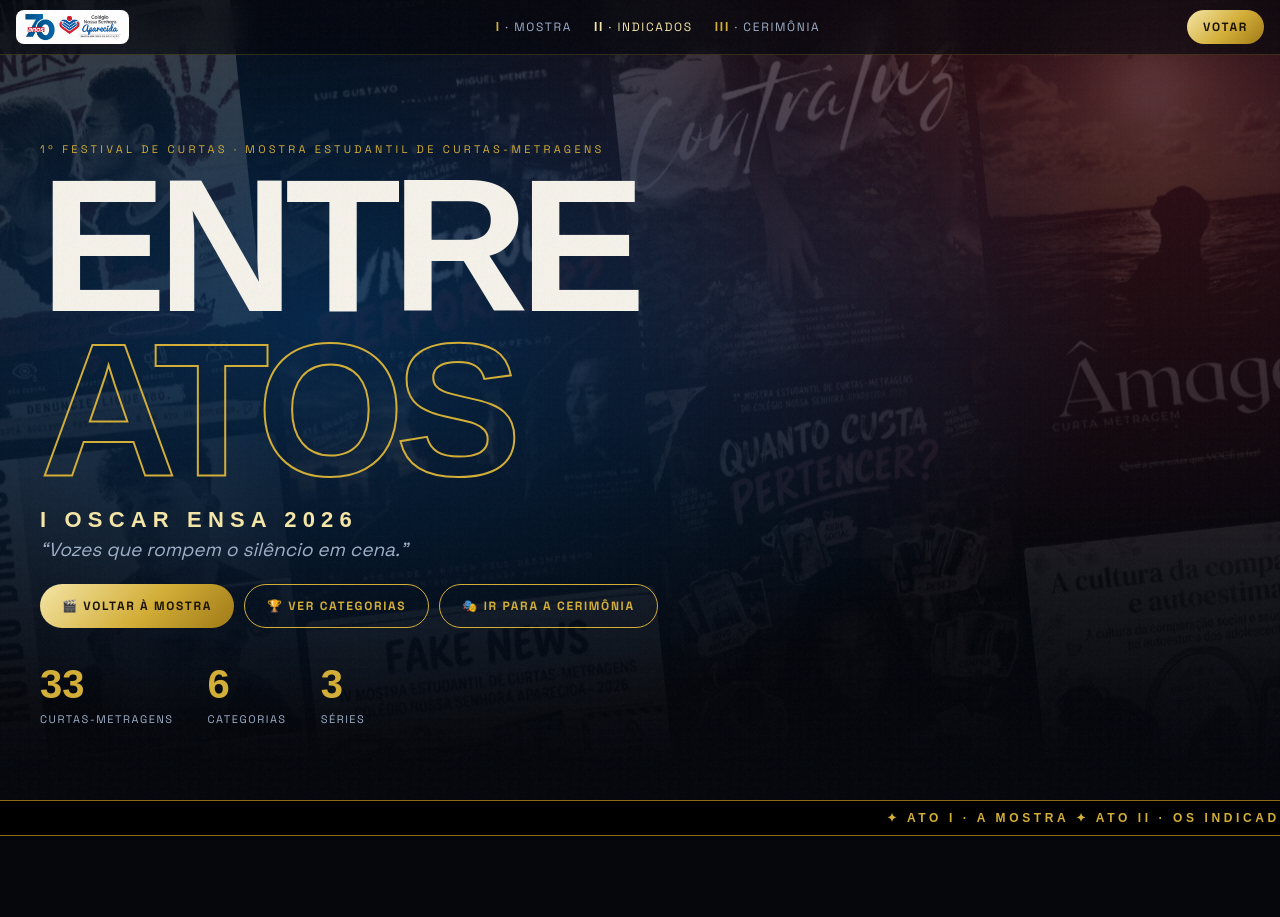
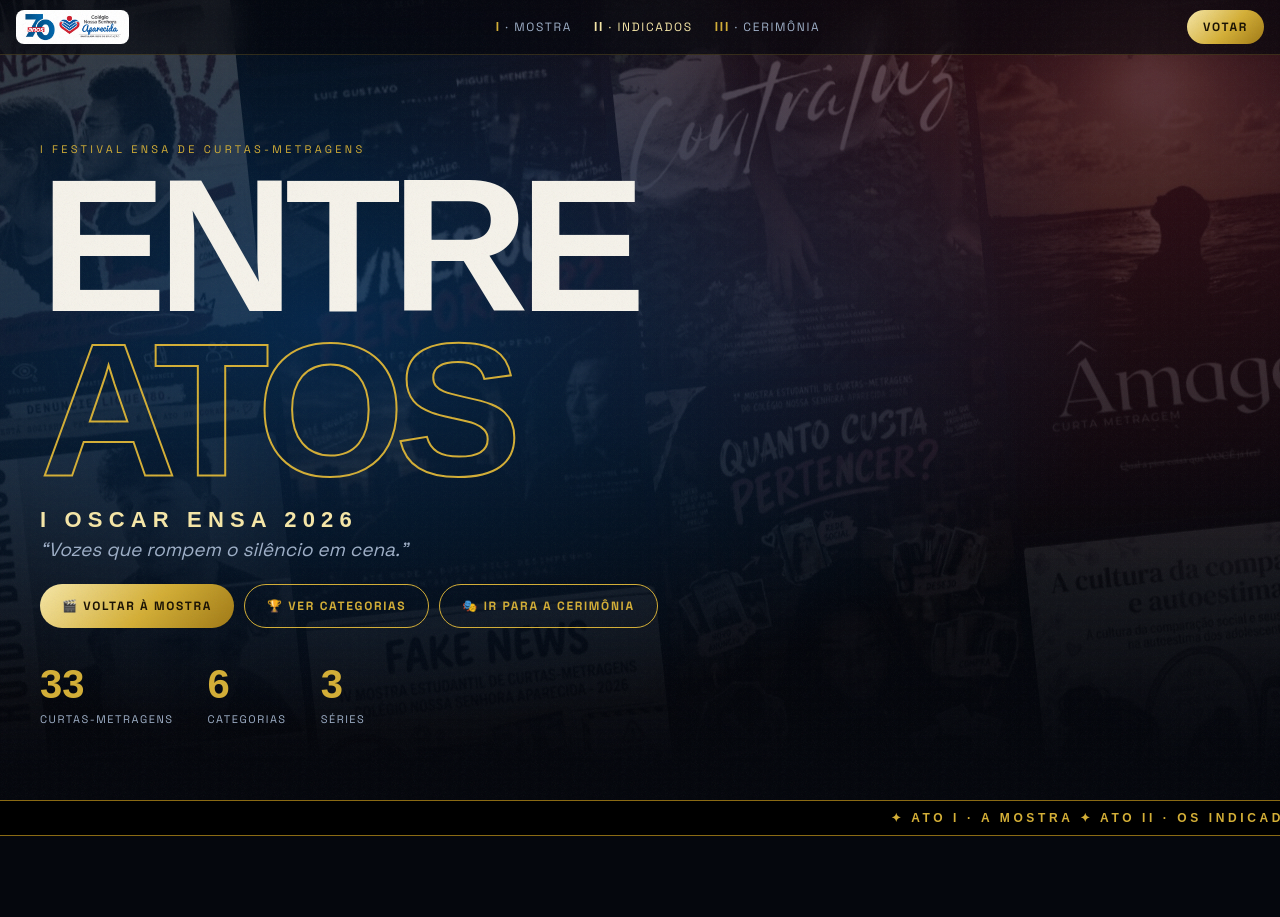
Before and after one commit to RuanPSilva/Festival-Curtas, a plain HTML site: page II_Indicados.html in a window 1280 px wide. Shown: the top 917 px of the page. Drawn offline with Linux system fonts and the light colour scheme; a web font is replaced by a local one.

Commit message:
Atualização de textos

```diff
--- a/II_Indicados.html
+++ b/II_Indicados.html
@@ -9,7 +9,7 @@
   <link rel="preconnect" href="https://fonts.gstatic.com" crossorigin>
   <link href="https://fonts.googleapis.com/css2?family=Unbounded:wght@500;700;800;900&family=Space+Grotesk:wght@400;500;700&display=swap" rel="stylesheet">
   <link rel="stylesheet" href="style.css">
-  <title>Entre Atos · I Oscar ENSA 2026</title>
+  <title>I Festival ENSA de Curtas-Metragens</title>
 </head>
 <body data-page="indicados">
 <nav class="nav">
@@ -24,7 +24,7 @@
 <header class="hero" id="top">
   <div class="mos" id="mos"></div>
   <div class="hc">
-    <p class="k">1º Festival de Curtas · Mostra Estudantil de Curtas-Metragens</p>
+    <p class="k">I Festival ENSA de Curtas-Metragens</p>
     <h1><span>Entre</span><span class="ol">Atos</span></h1>
     <p class="ed">I OSCAR ENSA 2026</p>
     <p class="tema">“Vozes que rompem o silêncio em cena.”</p>
@@ -34,7 +34,7 @@
     <div class="st"><div><b>33</b><span>curtas-metragens</span></div><div><b>6</b><span>categorias</span></div><div><b>3</b><span>séries</span></div></div>
   </div>
 </header>
-<div class="mq"><span>✦ ATO I · A MOSTRA ✦ ATO II · OS INDICADOS ✦ ATO III · A CERIMÔNIA ✦ ENTRE ATOS 2026 ✦ I OSCAR ENSA ✦ AND THE WINNER IS… ✦</span></div>
+<div class="mq"><span>✦ ATO I · A MOSTRA ✦ ATO II · OS INDICADOS ✦ ATO III · A CERIMÔNIA ✦ ENTRE ATOS 2026 ✦ I OSCAR ENSA ✦ E O VENCEDOR É… ✦</span></div>
 <main>
 <section id="indicados">
   <div class="sh rv"><span class="num">II</span><div><h2>Ato II · Os Indicados</h2><p>Reconhecer talentos, celebrar histórias e valorizar o cinema produzido por nossos estudantes.</p></div></div>
```
Also changed, not shown: III_Cerimonia.html (+2 -2 lines), I_Mostra.html (+2 -2 lines).
